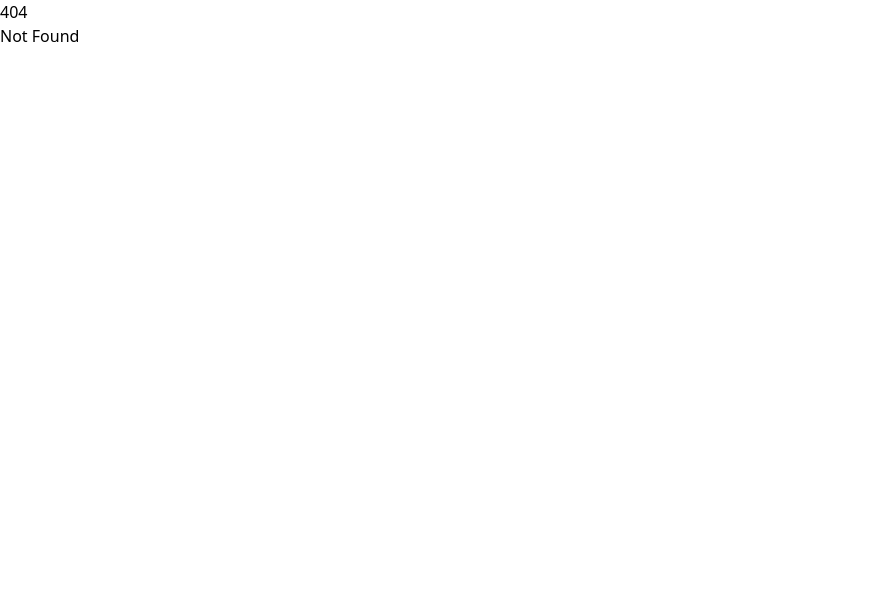
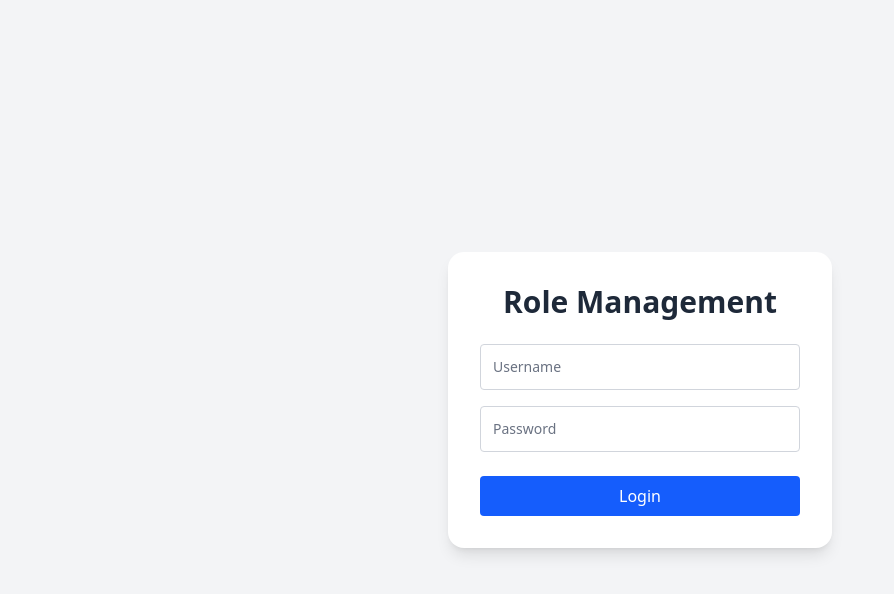
Before and after one commit to mhmmdihza/roster-management-system, a SvelteKit app in the folder frontend/: page /login in a window 1280 px wide. Before the commit this address had no page. Shown: the top 594 px of the page, without its empty margins (0-894 px from the left). Built offline with nearby package versions, Linux system fonts and the light colour scheme; no server answers.

Commit message:
create login page ui and post form

```diff
--- /dev/null
+++ b/frontend/src/lib/api.ts
@@ -0,0 +1,18 @@
+const BASE_URL = import.meta.env.VITE_API_BASE_URL;
+
+export async function login(username: string, password: string): Promise<Response> {
+	return fetch(`${BASE_URL}/login`, {
+		method: 'POST',
+		headers: { 'Content-Type': 'application/json' },
+		body: JSON.stringify({ username, password }),
+		credentials: 'include'
+	});
+}
+
+// TODO on backend
+export async function logout() {
+	await fetch(`${BASE_URL}/logout`, {
+		method: 'POST',
+		credentials: 'include'
+	});
+}
--- /dev/null
+++ b/frontend/src/routes/login/+page.svelte
@@ -0,0 +1,77 @@
+<script lang="ts">
+	import { goto } from '$app/navigation';
+	import { login } from '$lib/api';
+
+	let username = '';
+	let password = '';
+	let error = '';
+	let loading = false;
+
+	async function handleLogin() {
+		error = '';
+		loading = true;
+		try {
+			const res = await login(username, password);
+			const data = await res.json();
+
+			if (res.ok) {
+				goto('/');
+			} else {
+				error = data?.error || data?.message || 'Login failed.';
+			}
+		} catch (e) {
+			error = 'Login failed. Please try again later.';
+		} finally {
+			loading = false;
+		}
+	}
+</script>
+
+<div class="flex min-h-screen items-center justify-center bg-gray-100 px-4">
+	<form
+		on:submit|preventDefault={handleLogin}
+		class="w-full max-w-sm rounded-2xl bg-white p-8 shadow-lg transition-all"
+	>
+		<h2 class="mb-6 text-center text-3xl font-bold text-gray-800">Role Management</h2>
+
+		{#if error}
+			<div class="mb-4 rounded bg-red-100 p-2 text-sm text-red-600">
+				{error}
+			</div>
+		{/if}
+
+		<input
+			class="mb-4 w-full rounded border border-gray-300 p-3 text-sm focus:border-blue-500 focus:outline-none focus:ring-1 focus:ring-blue-400"
+			placeholder="Username"
+			bind:value={username}
+			disabled={loading}
+		/>
+
+		<input
+			class="mb-6 w-full rounded border border-gray-300 p-3 text-sm focus:border-blue-500 focus:outline-none focus:ring-1 focus:ring-blue-400"
+			type="password"
+			placeholder="Password"
+			bind:value={password}
+			disabled={loading}
+		/>
+
+		<button
+			class="flex w-full items-center justify-center gap-2 rounded bg-blue-600 px-4 py-2 text-white transition hover:bg-blue-700 disabled:cursor-not-allowed disabled:bg-blue-400"
+			type="submit"
+			disabled={loading}
+		>
+			{#if loading}
+				<!-- Spinner -->
+				<svg class="h-5 w-5 animate-spin text-white" fill="none" viewBox="0 0 24 24">
+					<circle class="opacity-25" cx="12" cy="12" r="10" stroke="currentColor" stroke-width="4"
+					></circle>
+					<path class="opacity-75" fill="currentColor" d="M4 12a8 8 0 018-8v4a4 4 0 00-4 4H4z"
+					></path>
+				</svg>
+				<span>Logging in...</span>
+			{:else}
+				Login
+			{/if}
+		</button>
+	</form>
+</div>
```
Also changed, not shown: 1 other file (tests, documents, lock files or other folders).
